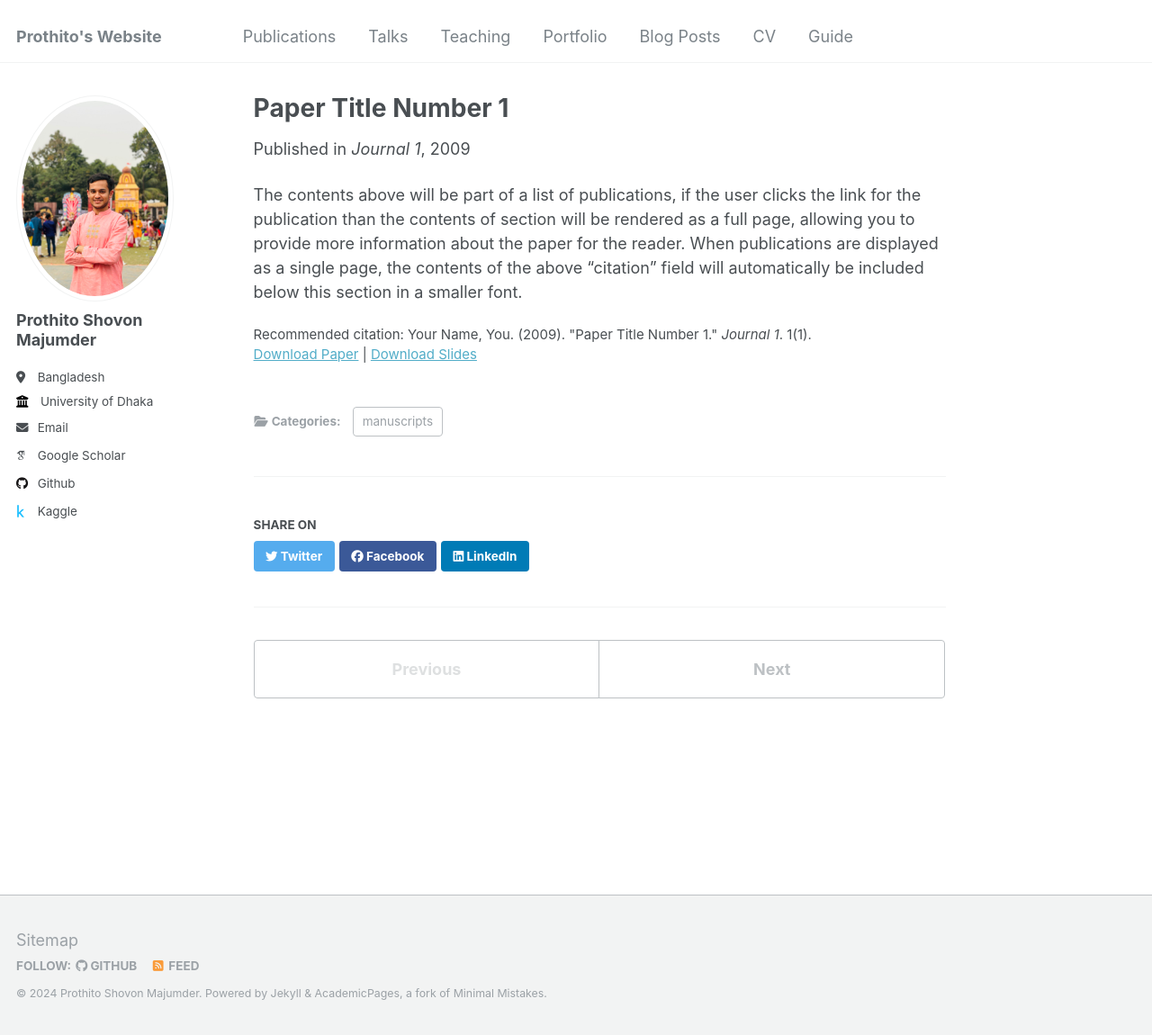
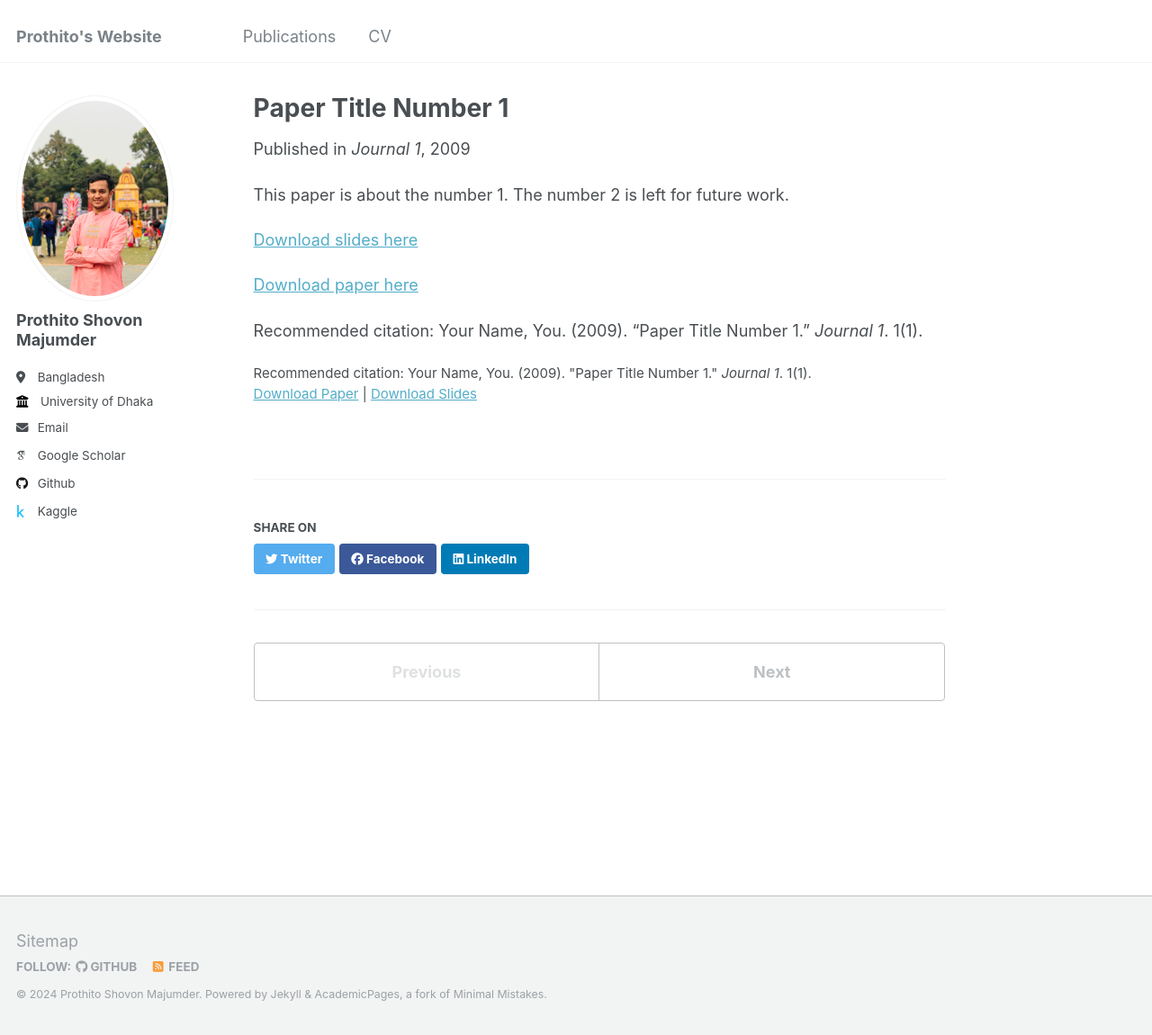
Before and after one commit to prothitoshovon/prothitoshovon.github.io, a Jekyll site: the page built from _publications/2009-10-01-paper-title-number-1.md, in a window 1280 px wide and 1150 px high. Shown: the whole window at 90% size. Built offline with Jekyll 4.4.1, drawn with Linux system fonts in a browser that asks for light colours; some web fonts are replaced.

Commit message:
trying the markdown generator for publication

```diff
--- a/_publications/2009-10-01-paper-title-number-1.md
+++ b/_publications/2009-10-01-paper-title-number-1.md
@@ -1,7 +1,6 @@
 ---
 title: "Paper Title Number 1"
 collection: publications
-category: manuscripts
 permalink: /publication/2009-10-01-paper-title-number-1
 excerpt: 'This paper is about the number 1. The number 2 is left for future work.'
 date: 2009-10-01
@@ -10,5 +9,10 @@ slidesurl: 'http://academicpages.github.io/files/slides1.pdf'
 paperurl: 'http://academicpages.github.io/files/paper1.pdf'
 citation: 'Your Name, You. (2009). &quot;Paper Title Number 1.&quot; <i>Journal 1</i>. 1(1).'
 ---
+This paper is about the number 1. The number 2 is left for future work.
 
-The contents above will be part of a list of publications, if the user clicks the link for the publication than the contents of section will be rendered as a full page, allowing you to provide more information about the paper for the reader. When publications are displayed as a single page, the contents of the above "citation" field will automatically be included below this section in a smaller font.
+[Download slides here](http://academicpages.github.io/files/slides1.pdf)
+
+[Download paper here](http://academicpages.github.io/files/paper1.pdf)
+
+Recommended citation: Your Name, You. (2009). "Paper Title Number 1." <i>Journal 1</i>. 1(1).
--- a/markdown_generator/publications.tsv
+++ b/markdown_generator/publications.tsv
@@ -2,3 +2,4 @@ pub_date	title	venue	excerpt	citation	url_slug	paper_url	slides_url
 2009-10-01	Paper Title Number 1	Journal 1	This paper is about the number 1. The number 2 is left for future work.	Your Name, You. (2009). "Paper Title Number 1." <i>Journal 1</i>. 1(1).	paper-title-number-1	http://academicpages.github.io/files/paper1.pdf	http://academicpages.github.io/files/slides1.pdf
 2010-10-01	Paper Title Number 2	Journal 1	This paper is about the number 2. The number 3 is left for future work.	Your Name, You. (2010). "Paper Title Number 2." <i>Journal 1</i>. 1(2).	paper-title-number-2	http://academicpages.github.io/files/paper2.pdf	http://academicpages.github.io/files/slides2.pdf
 2015-10-01	Paper Title Number 3	Journal 1	This paper is about the number 3. The number 4 is left for future work.	Your Name, You. (2015). "Paper Title Number 3." <i>Journal 1</i>. 1(3).	paper-title-number-3	http://academicpages.github.io/files/paper3.pdf	http://academicpages.github.io/files/slides3.pdf
+2024-09-09	Blind Image Deblurring With FFT-ReLU Sparsity Prior	Under Review	The paper introduces a method for blind image deblurring, which is the process of recovering a sharp image from a blurred one without prior knowledge about the blur kernel. The proposed method leverages a prior that targets the blur kernel to achieve effective deblurring across a wide range of image types. The authors' extensive empirical analysis shows that their algorithm achieves results that are competitive with the state-of-the-art blind image deblurring algorithms, and it offers up to two times faster inference, making it a highly efficient solution.	Abdul Mohaimen Al Radi, Prothito Shovon Majumder, & Md. Mosaddek Khan. (2024). Blind Image Deblurring with FFT-ReLU Sparsity Prior.	fft-relu-sparsity-prior	http://academicpages.github.io/files/fft-relu-sparsity.pdf
```
Also changed, not shown: _data/navigation.yml (+10 -10 lines), _publications/2010-10-01-paper-title-number-2.md (+6 -2 lines), _publications/2015-10-01-paper-title-number-3.md (+6 -2 lines), _publications/2024-09-09-fft-relu-sparsity-prior.md (added, +15 -0 lines), 2 other files.
